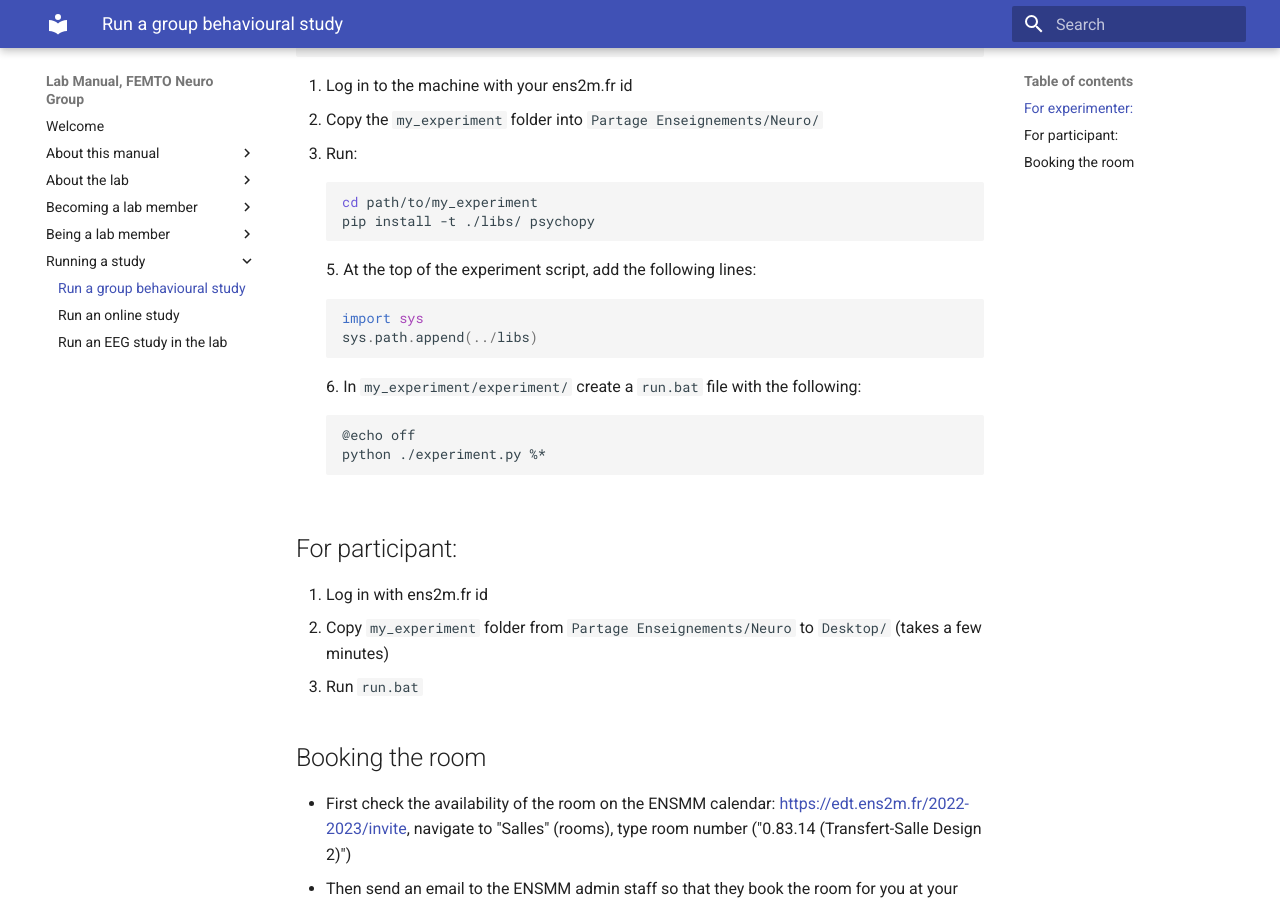
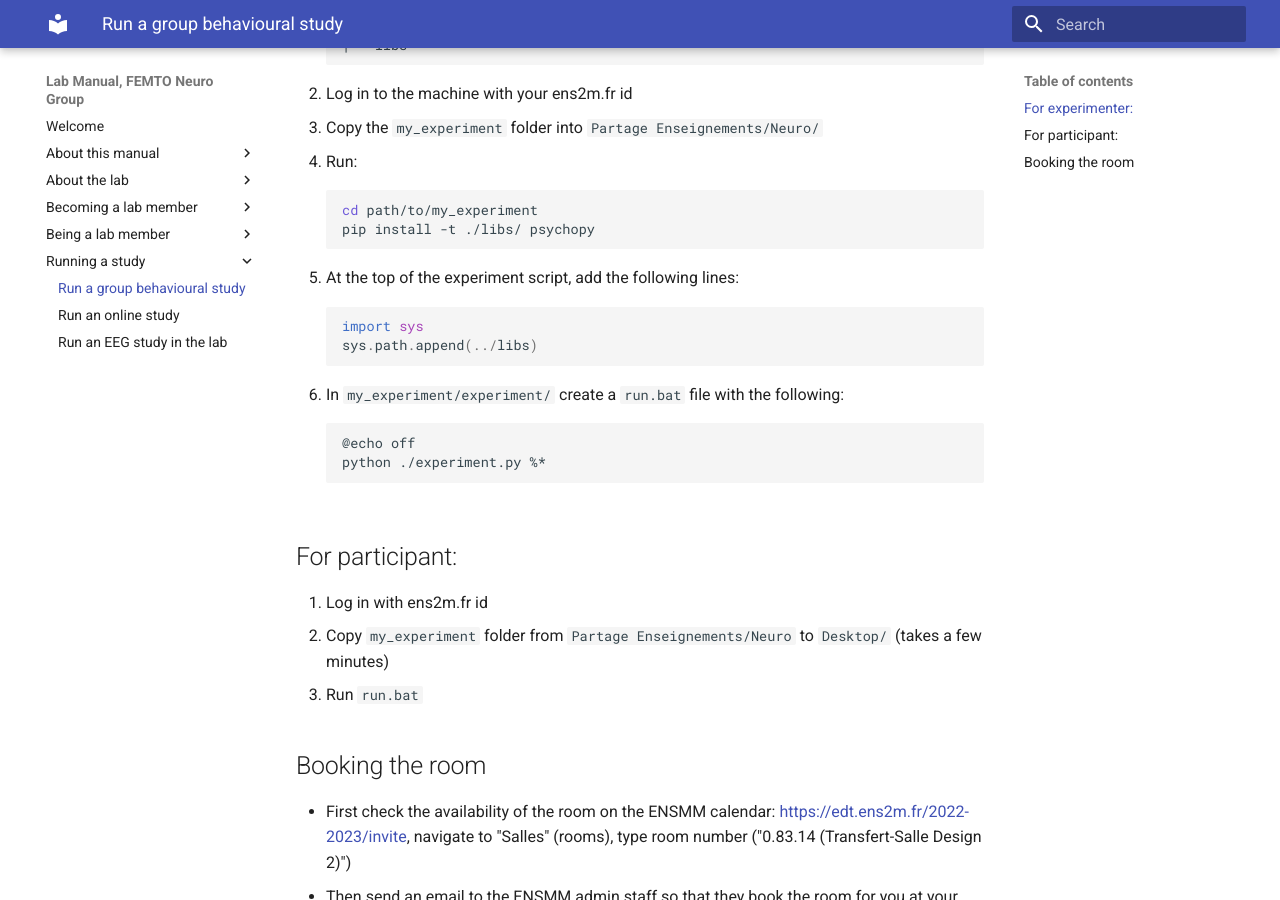
Before and after one commit to neuro-team-femto/lab_manual, an MkDocs documentation site: the page built from docs/running-a-study/run-a-group-behavioural-study.md, in a window 1280 px wide and 900 px high, scrolled down 331 px. Built offline with MkDocs 1.6.1 and Material for MkDocs 9.7.7, drawn with Linux system fonts in a browser that asks for light colours.

Commit message:
fixed code blocks in numbered list

````diff
--- a/docs/running-a-study/run-a-group-behavioural-study.md
+++ b/docs/running-a-study/run-a-group-behavioural-study.md
@@ -10,29 +10,33 @@
 
 1. Make sure your experiment directory structure is the following:
 
-```
-|-- my_experiment
+    ```
+    |-- my_experiment
     |-- experiment
 	    |-- experiment.py
 	    |-- data
     |-- libs
-```
+    ```
 
-2. Log in to the machine with your ens2m.fr id
-3. Copy the `my_experiment` folder into `Partage Enseignements/Neuro/`
-4.  Run:
+1. Log in to the machine with your ens2m.fr id
+
+1. Copy the `my_experiment` folder into `Partage Enseignements/Neuro/`
+
+1.  Run:
 
     ```sh
     cd path/to/my_experiment
     pip install -t ./libs/ psychopy
     ```
-5.  At the top of the experiment script, add the following lines:
+
+1.  At the top of the experiment script, add the following lines:
 
     ```python
     import sys
     sys.path.append(../libs)
     ```
-6.  In `my_experiment/experiment/` create a `run.bat` file with the following:
+
+1.  In `my_experiment/experiment/` create a `run.bat` file with the following:
 
     ```
     @echo off
````
